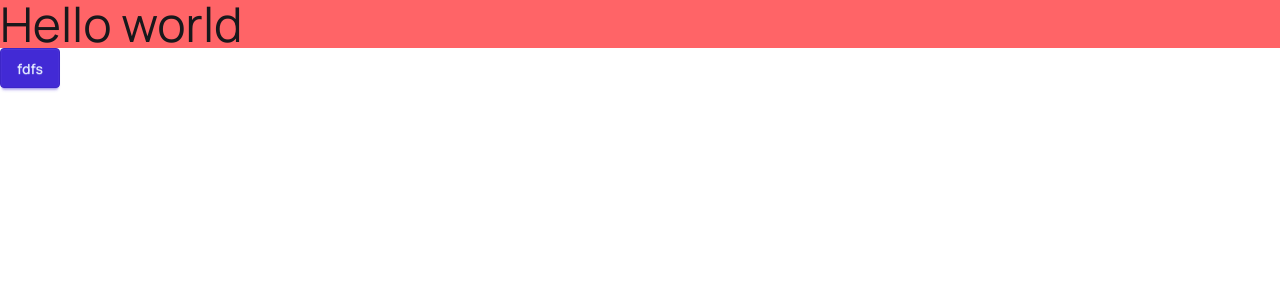
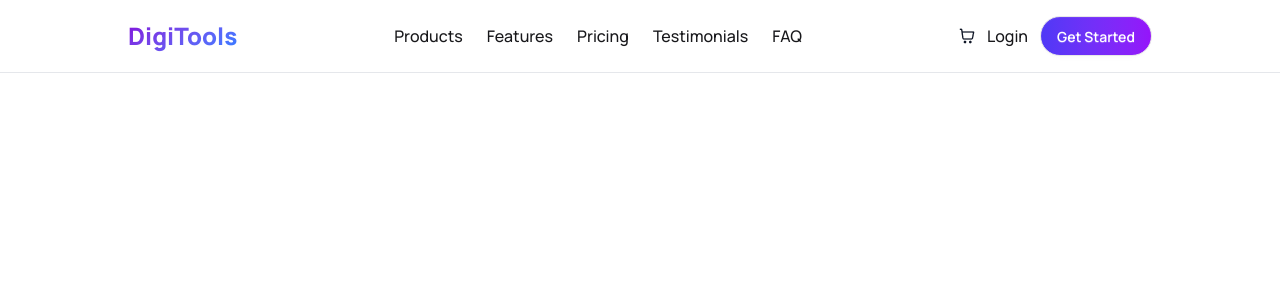
Before and after one commit to developeribrahim13/my-6th-assignment-digitools-platform, a React (Vite) app: page / in a window 1280 px wide. Shown: the top 300 px of the page. Built offline with nearby package versions, Linux system fonts and the light colour scheme.

Commit message:
nav component design finished with responsive styles

```diff
--- a/src/App.jsx
+++ b/src/App.jsx
@@ -1,11 +1,11 @@
 import './App.css'
+import Navber from './components/navber/Navber'
 
 function App() {
 
   return (
     <>
-      <h1 className='text-5xl bg-red-400'>Hello world</h1>
-      <p className='btn btn-primary'>fdfs</p>
+      <Navber/>
     </>
   )
 }
--- /dev/null
+++ b/src/components/navber/Navber.jsx
@@ -0,0 +1,26 @@
+import React from 'react';
+import chartImg from '../../assets/products/shopping-cart.png'
+
+const Navber = () => {
+    return (
+        <div className='border-b border-gray-200'>
+            <nav className='max-w-[80%] mx-auto flex justify-between items-center py-4'>
+                <h1 className='text-2xl font-extrabold bg-linear-[-35deg] from-blue-500 to-purple-700 text-transparent bg-clip-text'>DigiTools</h1>
+                <ul className='hidden lg:flex justify-between gap-6 font-medium'>
+                    <li><a className='hover:bg-linear-[-35deg] from-blue-500 to-purple-700 hover:text-transparent hover:bg-clip-text' href='#'>Products</a></li>
+                    <li><a className='hover:bg-linear-[-35deg] from-blue-500 to-purple-700 hover:text-transparent hover:bg-clip-text' href='#'>Features</a></li>
+                    <li><a className='hover:bg-linear-[-35deg] from-blue-500 to-purple-700 hover:text-transparent hover:bg-clip-text' href='#'>Pricing</a></li>
+                    <li><a className='hover:bg-linear-[-35deg] from-blue-500 to-purple-700 hover:text-transparent hover:bg-clip-text' href='#'>Testimonials</a></li>
+                    <li><a className='hover:bg-linear-[-35deg] from-blue-500 to-purple-700 hover:text-transparent hover:bg-clip-text' href='#'>FAQ</a></li>
+                </ul>
+                <div className='flex justify-between items-center gap-3'>
+                    <div><a href='#'><img className='font-medium' src={chartImg}></img></a></div>
+                    <p><a className='font-medium hidden md:flex' href='#'>Login</a></p>
+                    <button className='btn text-white rounded-3xl bg-linear-to-r from-[#4F39F6] to-[#9514FA]'>Get Started</button>
+                </div>
+            </nav>
+        </div>
+    );
+};
+
+export default Navber;
```
